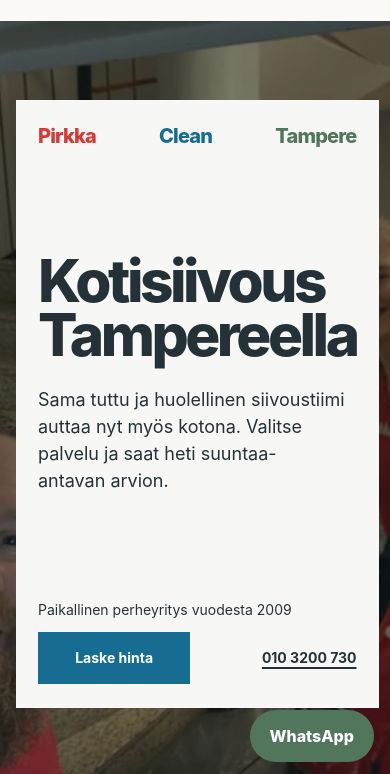
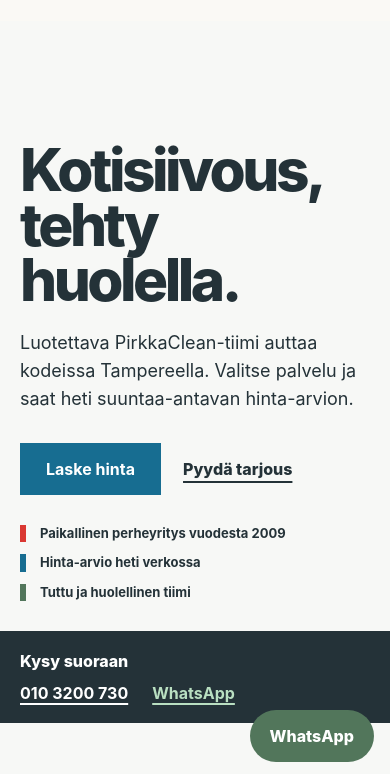
Before and after one commit to ventot-pixel/pirkkaclean-website, a plain HTML site: page kotisiivous.html in a window 390 px wide. Shown: the part 66-840 px from the top of the page. Drawn offline with Linux system fonts and the light colour scheme; a script that the page names is missing.

Commit message:
Forge: redesign home cleaning hero

```diff
--- a/kotisiivous.css
+++ b/kotisiivous.css
@@ -20,37 +20,30 @@
 
 .home-hero {
     min-height: calc(100svh - 82px);
-    position: relative;
     display: grid;
-    place-items: center;
-    padding: clamp(24px, 5vw, 72px);
+    grid-template-columns: minmax(0, 1.05fr) minmax(420px, 0.95fr);
+    background: var(--home-paper);
     overflow: hidden;
-    isolation: isolate;
 }
 
-.home-hero-photo,
-.home-hero-scrim { position: absolute; inset: 0; width: 100%; height: 100%; }
-.home-hero-photo { object-fit: cover; object-position: center 42%; z-index: -2; }
-.home-hero-scrim { background: rgba(18, 30, 34, 0.58); z-index: -1; }
-
-.home-hero-sheet {
-    width: min(820px, 70vw);
-    min-height: min(650px, 72svh);
-    padding: clamp(28px, 4vw, 56px);
+.home-hero-content {
     background: var(--home-paper);
     display: grid;
-    align-content: space-between;
-    gap: 48px;
+    align-content: center;
+    gap: clamp(34px, 4.5vh, 54px);
+    padding: clamp(58px, 7vw, 112px) clamp(34px, 6vw, 96px);
 }
 
-.sheet-topline { display: flex; justify-content: space-between; color: var(--home-red); font-size: clamp(22px, 2.4vw, 36px); font-weight: 800; letter-spacing: -0.04em; }
-.sheet-topline span:nth-child(2) { color: var(--home-blue-deep); }
-.sheet-topline span:nth-child(3) { color: var(--home-green); }
-.home-hero-sheet h1 { max-width: 10ch; margin: 0 0 24px; color: var(--home-ink); font-size: clamp(56px, 7vw, 102px); line-height: 0.92; letter-spacing: -0.06em; }
-.home-hero-sheet > div > p { max-width: 42ch; margin: 0; font-size: clamp(18px, 1.5vw, 23px); line-height: 1.5; }
-.home-hero-actions { display: grid; grid-template-columns: 1fr auto 1fr; align-items: center; gap: 24px; font-size: 14px; }
-.home-hero-actions > :last-child { justify-self: end; }
-.home-fast-contact { display: grid; justify-items: end; gap: 8px; }
+.home-hero-copy h1 {
+    max-width: 10ch;
+    margin: 0 0 28px;
+    color: var(--home-ink);
+    font-size: clamp(58px, 6.4vw, 96px);
+    line-height: 0.94;
+    letter-spacing: -0.06em;
+}
+.home-hero-copy p { max-width: 47ch; margin: 0; font-size: clamp(18px, 1.45vw, 22px); line-height: 1.55; }
+.home-hero-actions { display: flex; flex-wrap: wrap; align-items: center; gap: 18px; }
 .home-primary,
 .result-action,
 .reply-card-action { display: inline-flex; min-height: 52px; align-items: center; justify-content: center; padding: 0 26px; background: var(--home-blue-deep); color: #fff; text-decoration: none; font-weight: 700; border: 0; transition: transform 180ms ease, background 180ms ease; }
@@ -60,8 +53,24 @@
 .result-action:focus-visible,
 .reply-card-action:hover,
 .reply-card-action:focus-visible { background: #125b7a; transform: translateY(-2px); }
+.home-secondary { color: var(--home-ink); font-weight: 800; text-underline-offset: 6px; text-decoration-thickness: 2px; }
+.home-secondary:hover,
+.home-secondary:focus-visible { color: var(--home-blue-deep); }
+.home-hero-proof { display: grid; grid-template-columns: repeat(3, minmax(0, 1fr)); gap: 18px; margin: 0; padding: 0; list-style: none; }
+.home-hero-proof li { padding-left: 14px; border-left: 6px solid var(--home-red); font-size: 14px; font-weight: 750; line-height: 1.35; }
+.home-hero-proof li:nth-child(2) { border-color: var(--home-blue-deep); }
+.home-hero-proof li:nth-child(3) { border-color: var(--home-green); }
+.home-hero-contact { display: flex; flex-wrap: wrap; align-items: center; gap: 12px 24px; margin: 0 -96px -112px; padding: 24px 96px; background: var(--home-ink); color: #fff; }
+.home-hero-contact > span { margin-right: auto; font-weight: 800; }
+.home-hero-contact .home-text-link { color: #fff; }
+.home-hero-contact .whatsapp-text-link { color: #b9dfc1; }
 .home-text-link { color: var(--home-ink); font-weight: 700; text-decoration-thickness: 2px; text-underline-offset: 4px; }
 .whatsapp-text-link { color: var(--home-green); }
+
+.home-hero-media { min-width: 0; margin: 0; padding: clamp(24px, 3vw, 46px); display: flex; flex-direction: column; justify-content: center; background: var(--home-blue-deep); overflow: hidden; }
+.home-hero-photo { width: 100%; height: auto; aspect-ratio: 4 / 3; object-fit: cover; object-position: center; }
+.home-hero-media figcaption { position: relative; z-index: 1; align-self: flex-end; display: flex; max-width: 310px; align-items: center; gap: 15px; margin-top: -42px; padding: 20px 24px; background: var(--home-paper); color: var(--home-ink); font-size: 18px; font-weight: 800; line-height: 1.2; }
+.home-hero-media figcaption img { width: 46px; height: 46px; object-fit: contain; }
 
 .calculator-section { padding: clamp(88px, 9vw, 130px) clamp(16px, 4vw, 56px); background: var(--home-blue-deep); color: #fff; }
 .calculator-heading { max-width: 780px; margin: 0 auto 56px; text-align: center; }
@@ -202,16 +211,20 @@
 }
 
 .home-hero-photo { animation: home-photo-drift 12s ease-in-out infinite alternate; }
-.home-hero-sheet > * { animation: home-settle 700ms both; }
-.home-hero-sheet > :nth-child(2) { animation-delay: 90ms; }
-.home-hero-sheet > :nth-child(3) { animation-delay: 180ms; }
+.home-hero-content > * { animation: home-settle 700ms both; }
+.home-hero-content > :nth-child(2) { animation-delay: 90ms; }
+.home-hero-content > :nth-child(3) { animation-delay: 180ms; }
+.home-hero-content > :nth-child(4) { animation-delay: 270ms; }
 .calculator-result > * { animation: home-settle 620ms both; }
 .calculator-result > :nth-child(2) { animation-delay: 70ms; }
 .calculator-result > :nth-child(3) { animation-delay: 140ms; }
 .calculator-result > :nth-child(4) { animation-delay: 210ms; }
 
 @media (max-width: 980px) {
-    .home-hero-sheet { width: min(760px, 86vw); }
+    .home-hero { grid-template-columns: 1fr; }
+    .home-hero-content { min-height: 680px; padding-bottom: 82px; }
+    .home-hero-contact { margin-bottom: -82px; }
+    .home-hero-media { min-height: 620px; }
     .calculator-ticket { grid-template-columns: 1fr; }
     .calculator-ticket::before,
     .calculator-ticket::after { top: auto; bottom: calc(38% - 18px); left: auto; }
@@ -229,15 +242,19 @@
 }
 
 @media (max-width: 760px) {
-    .home-hero { min-height: calc(100svh - 78px); padding: 16px; }
-    .home-hero-sheet { width: 100%; min-height: 72svh; padding: 24px 22px; gap: 28px; }
-    .sheet-topline { font-size: 20px; }
-    .home-hero-sheet h1 { max-width: 9ch; font-size: clamp(48px, 15vw, 68px); }
-    .home-hero-sheet > div > p { font-size: 18px; }
-    .home-hero-actions { grid-template-columns: 1fr 1fr; gap: 14px; }
-    .home-hero-actions > span { grid-column: 1 / -1; }
-    .home-fast-contact { justify-self: end; }
-    .home-fast-contact .whatsapp-text-link { display: none; }
+    .home-hero { min-height: 0; }
+    .home-hero-content { min-height: calc(100svh - 78px); gap: 30px; padding: 58px 20px 72px; }
+    .home-hero-copy h1 { max-width: 9ch; margin-bottom: 22px; font-size: clamp(52px, 15vw, 66px); }
+    .home-hero-copy p { font-size: 18px; }
+    .home-hero-actions { gap: 18px 22px; }
+    .home-hero-proof { grid-template-columns: 1fr; gap: 12px; }
+    .home-hero-proof li { font-size: 13px; }
+    .home-hero-contact { margin: 0 -20px -72px; padding: 20px; }
+    .home-hero-contact > span { flex-basis: 100%; }
+    .home-hero-media { min-height: 0; padding: 16px; }
+    .home-hero-photo { object-position: center; }
+    .home-hero-media figcaption { max-width: 255px; margin-top: -26px; padding: 15px 18px; font-size: 16px; }
+    .home-hero-media figcaption img { width: 38px; height: 38px; }
     .calculator-section { padding-left: 12px; padding-right: 12px; }
     .calculator-heading { padding: 0 12px; text-align: left; }
     .calculator-heading h2,
--- a/kotisiivous.html
+++ b/kotisiivous.html
@@ -30,23 +30,33 @@
 
     <main>
         <section class="home-hero" aria-labelledby="home-hero-title">
-            <img class="home-hero-photo" src="images/PK Photo.jpg" width="960" height="720" alt="PirkkaCleanin siivoustiimi työkohteessa">
-            <div class="home-hero-scrim" aria-hidden="true"></div>
-            <div class="home-hero-sheet animate-up">
-                <div class="sheet-topline" aria-hidden="true"><span>Pirkka</span><span>Clean</span><span>Tampere</span></div>
-                <div>
-                    <h1 id="home-hero-title" data-i18n="home_cleaning_hero_title">Kotisiivous Tampereella</h1>
-                    <p data-i18n="home_cleaning_hero_desc">Sama tuttu ja huolellinen siivoustiimi auttaa nyt myös kotona. Valitse palvelu ja saat heti suuntaa-antavan arvion.</p>
+            <div class="home-hero-content animate-up">
+                <div class="home-hero-copy">
+                    <h1 id="home-hero-title" data-i18n="home_cleaning_hero_title">Kotisiivous, tehty huolella.</h1>
+                    <p data-i18n="home_cleaning_hero_desc">Luotettava PirkkaClean-tiimi auttaa kodeissa Tampereella. Valitse palvelu ja saat heti suuntaa-antavan hinta-arvion.</p>
                 </div>
                 <div class="home-hero-actions">
-                    <span data-i18n="home_hero_fact">Paikallinen perheyritys vuodesta 2009</span>
                     <a href="#laskuri" class="home-primary" data-i18n="home_hero_cta">Laske hinta</a>
-                    <div class="home-fast-contact">
-                        <a href="tel:0103200730" class="home-text-link">010 3200 730</a>
-                        <a href="https://wa.me/358103200730" class="home-text-link whatsapp-text-link" target="_blank" rel="noreferrer">WhatsApp 010 3200 730</a>
-                    </div>
+                    <a href="#tarjouspyynto" class="home-secondary" data-i18n="home_hero_quote_cta">Pyydä tarjous</a>
+                </div>
+                <ul class="home-hero-proof" aria-label="PirkkaClean lyhyesti">
+                    <li data-i18n="home_hero_fact">Paikallinen perheyritys vuodesta 2009</li>
+                    <li data-i18n="home_hero_proof_estimate">Hinta-arvio heti verkossa</li>
+                    <li data-i18n="home_hero_proof_team">Tuttu ja huolellinen tiimi</li>
+                </ul>
+                <div class="home-hero-contact">
+                    <span data-i18n="home_hero_contact_label">Kysy suoraan</span>
+                    <a href="tel:0103200730" class="home-text-link">010 3200 730</a>
+                    <a href="https://wa.me/358103200730" class="home-text-link whatsapp-text-link" target="_blank" rel="noreferrer">WhatsApp</a>
                 </div>
             </div>
+            <figure class="home-hero-media animate-up">
+                <img class="home-hero-photo" src="images/PK Photo.jpg" width="960" height="720" alt="PirkkaCleanin siivoustiimi työkohteessa">
+                <figcaption>
+                    <img src="images/pirkkaclean-butterfly-red.png" width="1063" height="1063" alt="" aria-hidden="true">
+                    <span data-i18n="home_hero_photo_caption">Oma tiimi. Oikea työnjälki.</span>
+                </figcaption>
+            </figure>
         </section>
 
         <section class="calculator-section" id="laskuri" aria-labelledby="calculator-title">
--- a/script.js
+++ b/script.js
@@ -95,10 +95,15 @@ document.addEventListener('DOMContentLoaded', () => {
             footer_phone: "puh.",
             footer_read_more: "Lue lisää...",
             page_home_cleaning_title: "Kotisiivous",
-            home_cleaning_hero_title: "Kotisiivous Tampereella",
-            home_cleaning_hero_desc: "Sama tuttu ja huolellinen siivoustiimi auttaa nyt myös kotona. Valitse palvelu ja saat heti suuntaa-antavan arvion.",
+            home_cleaning_hero_title: "Kotisiivous, tehty huolella.",
+            home_cleaning_hero_desc: "Luotettava PirkkaClean-tiimi auttaa kodeissa Tampereella. Valitse palvelu ja saat heti suuntaa-antavan hinta-arvion.",
             home_hero_fact: "Paikallinen perheyritys vuodesta 2009",
             home_hero_cta: "Laske hinta",
+            home_hero_quote_cta: "Pyydä tarjous",
+            home_hero_proof_estimate: "Hinta-arvio heti verkossa",
+            home_hero_proof_team: "Tuttu ja huolellinen tiimi",
+            home_hero_contact_label: "Kysy suoraan",
+            home_hero_photo_caption: "Oma tiimi. Oikea työnjälki.",
             calc_title: "Hinta-arvio kotiin",
             calc_intro: "Valitse pääpalvelu, kodin koko ja mahdolliset lisätyöt. Näet arvion yhdelle käynnille heti.",
             calc_service_label: "Valitse palvelu",
@@ -292,10 +297,15 @@ document.addEventListener('DOMContentLoaded', () => {
             footer_phone: "tel.",
             footer_read_more: "Read more...",
             page_home_cleaning_title: "Home Cleaning",
-            home_cleaning_hero_title: "Home cleaning in Tampere",
-            home_cleaning_hero_desc: "The same familiar and careful cleaning team now helps at home. Choose a service and see an instant estimate.",
+            home_cleaning_hero_title: "Home cleaning, done with care.",
+            home_cleaning_hero_desc: "The trusted PirkkaClean team helps homes across Tampere. Choose a service and get an instant indicative price estimate.",
             home_hero_fact: "A local family business since 2009",
             home_hero_cta: "Calculate price",
+            home_hero_quote_cta: "Request a quote",
+            home_hero_proof_estimate: "Instant online estimate",
+            home_hero_proof_team: "A familiar, careful team",
+            home_hero_contact_label: "Ask us directly",
+            home_hero_photo_caption: "Our own team. Work done properly.",
             calc_title: "Your price estimate",
             calc_intro: "Choose the main service, home size and any add-ons. You will see an estimate for one visit instantly.",
             calc_service_label: "Choose a service",
```
